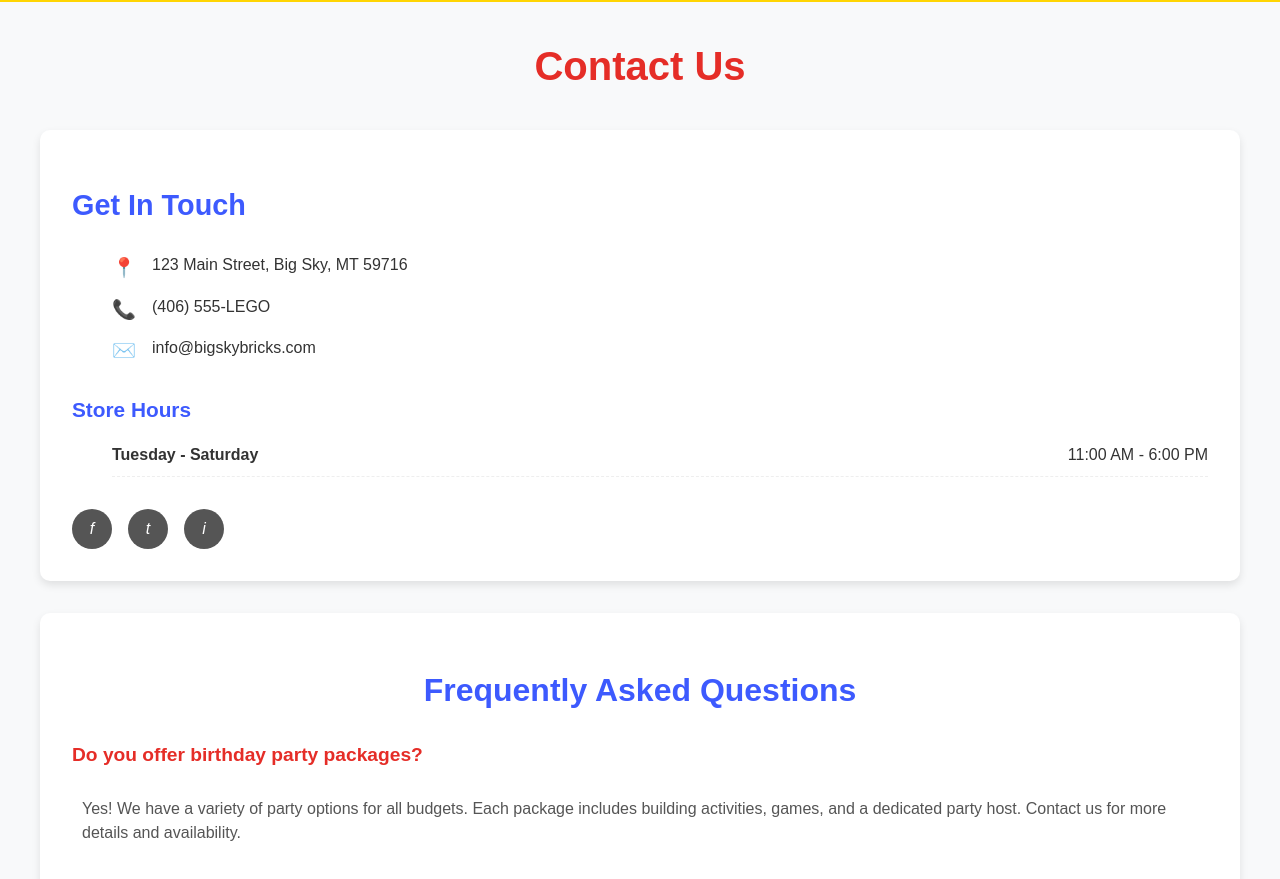
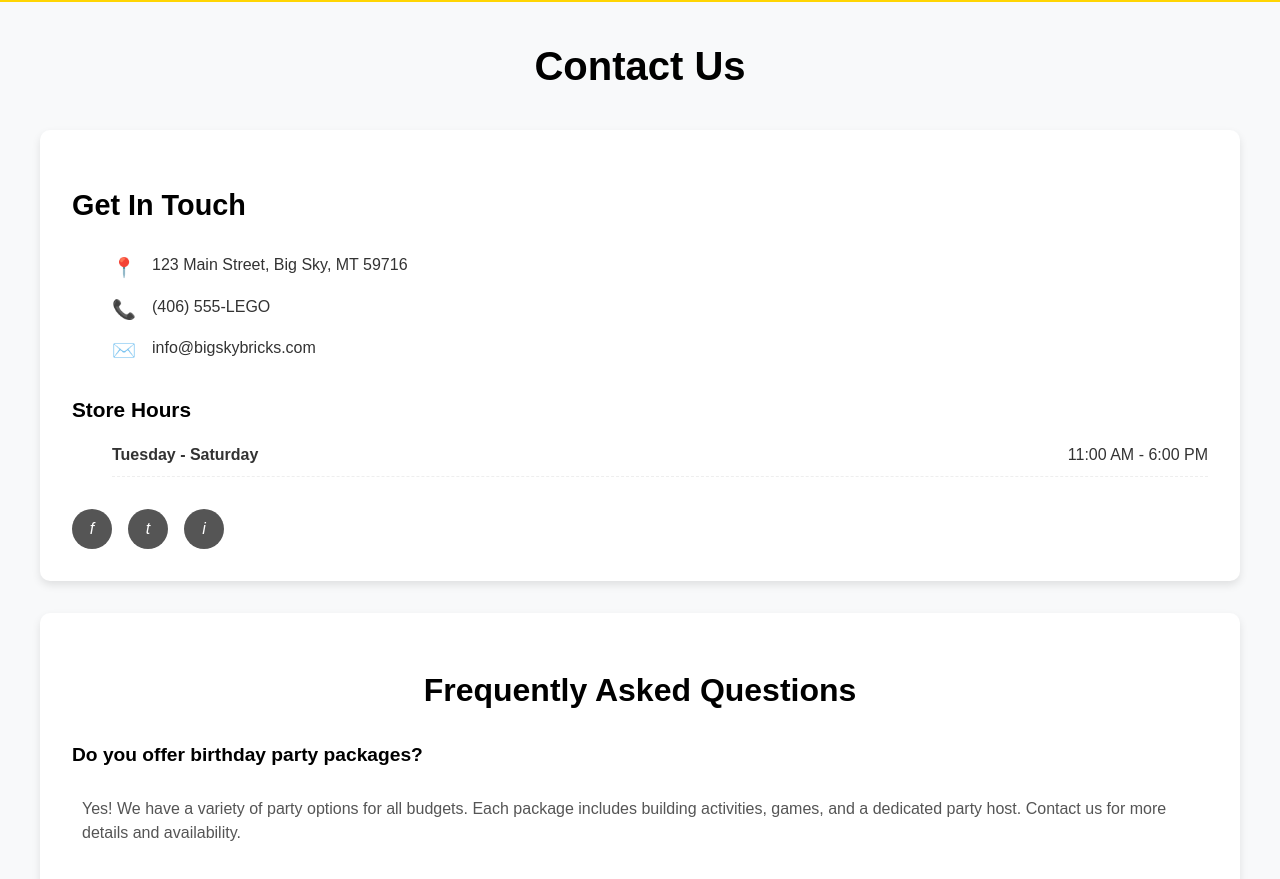
Before and after one commit to MatthewMec/bigsky, a plain HTML site: page contact.html in a window 1280 px wide. Shown: the part 73-952 px from the top of the page. Drawn offline with Linux system fonts and the light colour scheme.

Commit message:
contact color clean up

```diff
--- a/styles/contact.css
+++ b/styles/contact.css
@@ -17,7 +17,7 @@ body {
 .page-title {
     text-align: center;
     margin-bottom: 2rem;
-    color: #e52d27;
+    color: black;
     font-size: 2.5rem;
 }
 
@@ -48,7 +48,7 @@ body {
 }
 
 .contact-heading {
-    color: #3d5afe;
+    color: black;
     margin-bottom: 1.5rem;
     font-size: 1.8rem;
 }
@@ -78,7 +78,7 @@ body {
 }
 
 .hours-title {
-    color: #3d5afe;
+    color: black;
     margin-bottom: 1rem;
     font-size: 1.3rem;
 }
@@ -124,7 +124,7 @@ textarea.form-control {
 
 .form-control:focus {
     outline: none;
-    border-color: #3d5afe;
+    border-color: black;
 }
 
 .btn {
@@ -163,7 +163,7 @@ textarea.form-control {
 }
 
 .faq-heading {
-    color: #3d5afe;
+    color: black;
     margin-bottom: 1.5rem;
     font-size: 2rem;
     text-align: center;
@@ -177,7 +177,7 @@ textarea.form-control {
 
 .faq-question {
     font-weight: 600;
-    color: #e52d27;
+    color: black;
     margin-bottom: 0.5rem;
     font-size: 1.2rem;
 }
```
Also changed, not shown: contact.html (+0 -1 lines).
